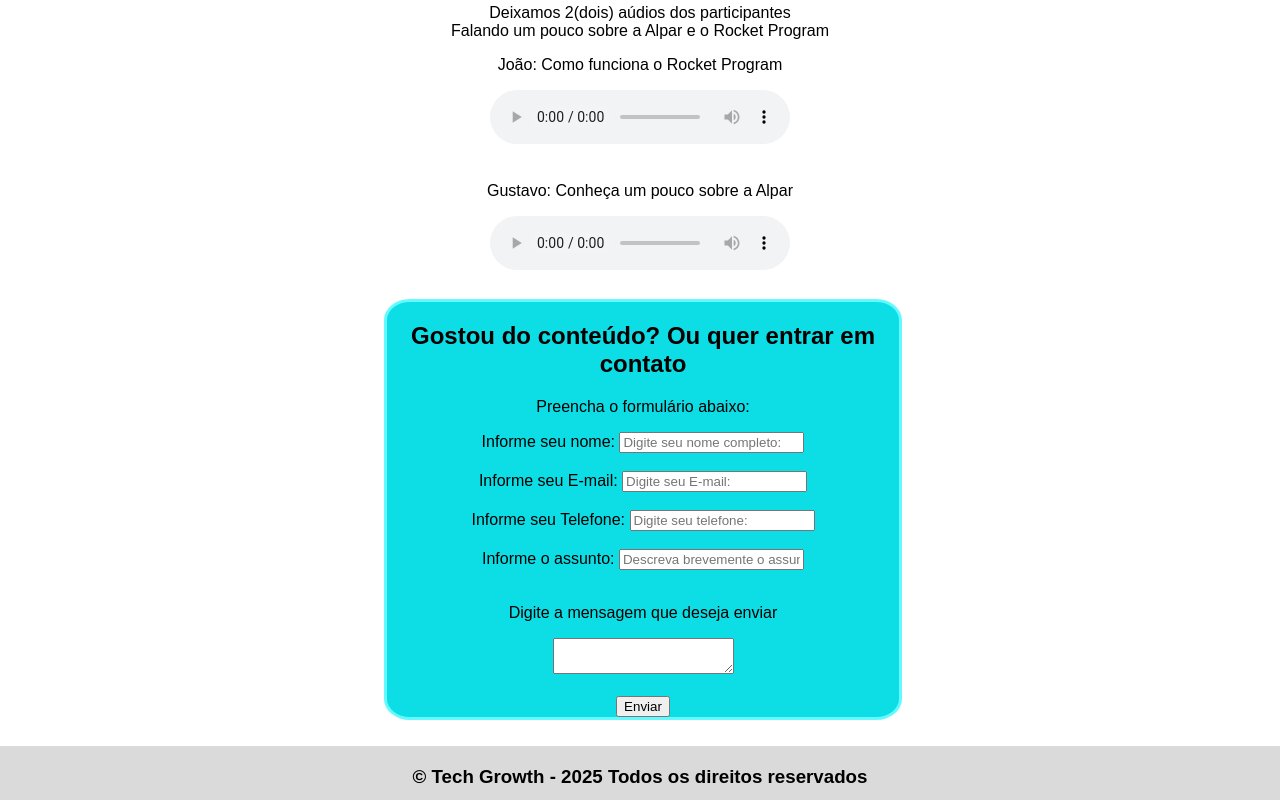
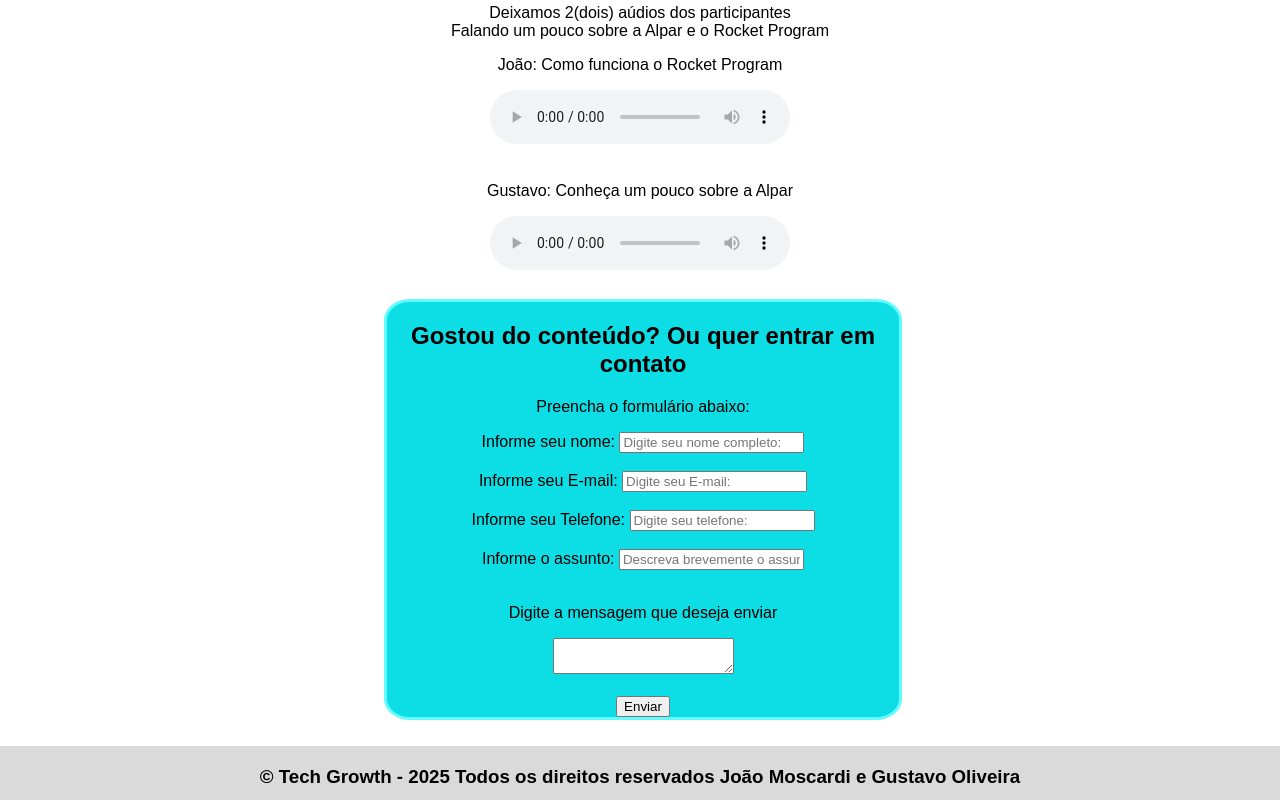
Before and after one commit to J0ax771zz/portifolioAlparAcademy, a plain HTML site: page Dia 05/podcast.html in a window 1280 px wide. Shown: the part 1193-1993 px from the top of the page. Drawn offline with Linux system fonts and the light colour scheme.

Commit message:
Mudanças

```diff
--- a/Dia 05/podcast.html
+++ b/Dia 05/podcast.html
@@ -114,7 +114,7 @@
         </form>
     </div>
     <footer align="center" width="100%" style=" height: 50px; padding: 02px; background: rgb(219, 218, 218);">
-      <h3>© Tech Growth - 2025 Todos os direitos reservados</h3>
+      <h3>© Tech Growth - 2025 Todos os direitos reservados João Moscardi e Gustavo Oliveira</h3>
     </footer>
   </body>
 </html>
```
